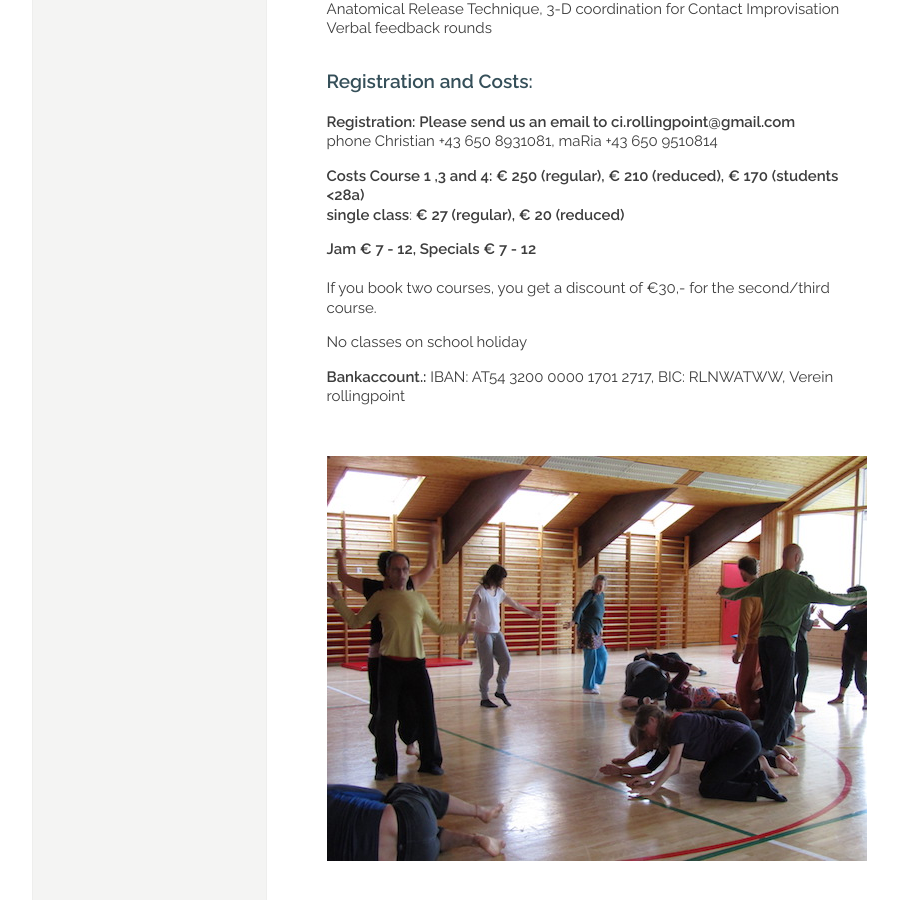
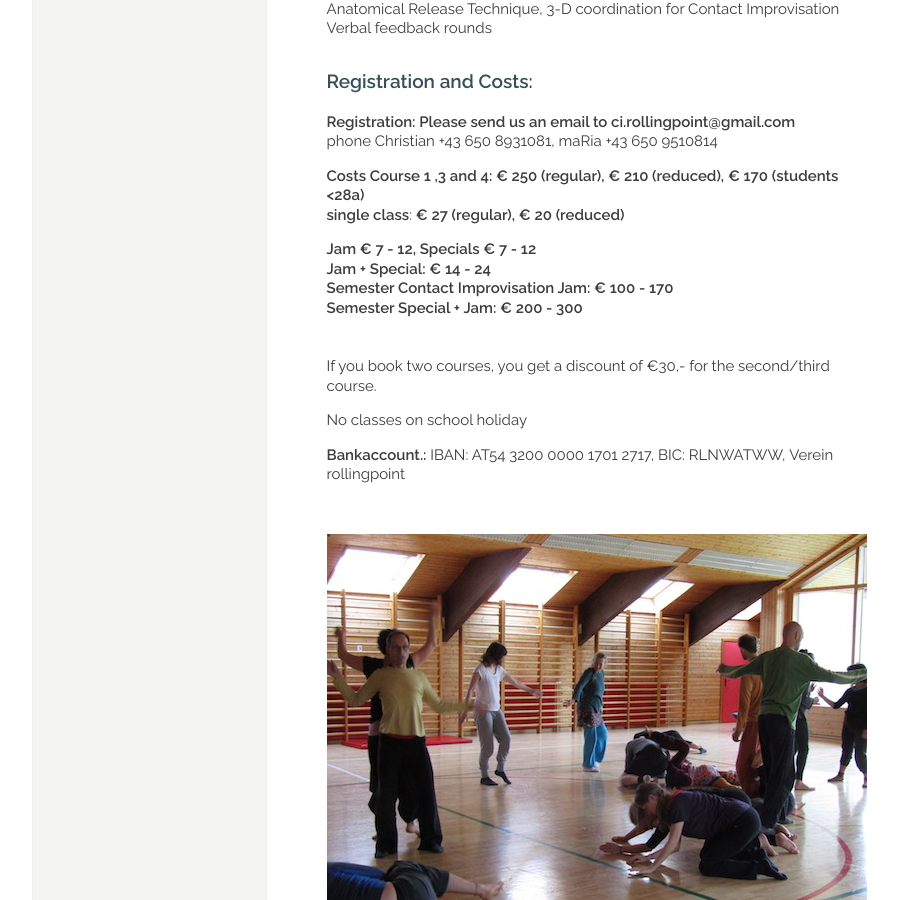
Before and after one commit to manulari/rollingpointat, a Jekyll site: the page built from _pages_en/en-kurse.md, in a window 1280 px wide and 900 px high, scrolled down 1556 px. Shown: the whole window, without its empty margins (152-1050 px from the left). Built offline with Jekyll 4.4.1, drawn with Linux system fonts in a browser that asks for light colours; comment, search, counter and statistics services are not loaded.

Commit message:
Update page (en) “en-kurse”

```diff
--- a/_pages_en/en-kurse.md
+++ b/_pages_en/en-kurse.md
@@ -79,6 +79,10 @@ phone Christian +43 650 8931081, maRia +43 650 9510814
 **single class**: **€ 27 (regular), € 20 (reduced)**
 
 **Jam € 7 - 12, Specials € 7 - 12**\
+**Jam + Special: € 14 - 24**\
+**Semester Contact Improvisation Jam: € 100 - 170**\
+**Semester Special + Jam: € 200 - 300**\
+\
 \
 If you book two courses, you get a discount of €30,- for the second/third course.
 
```
